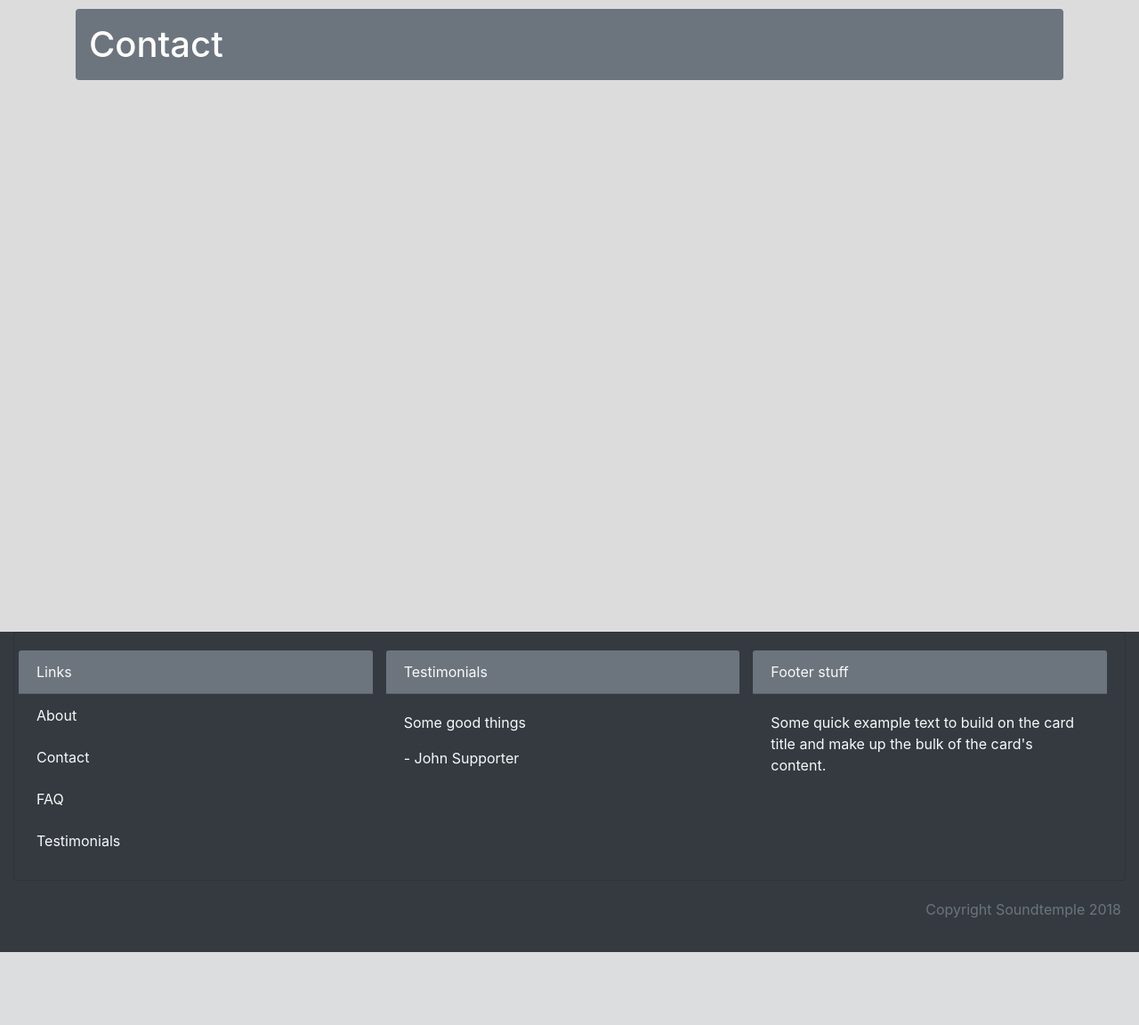
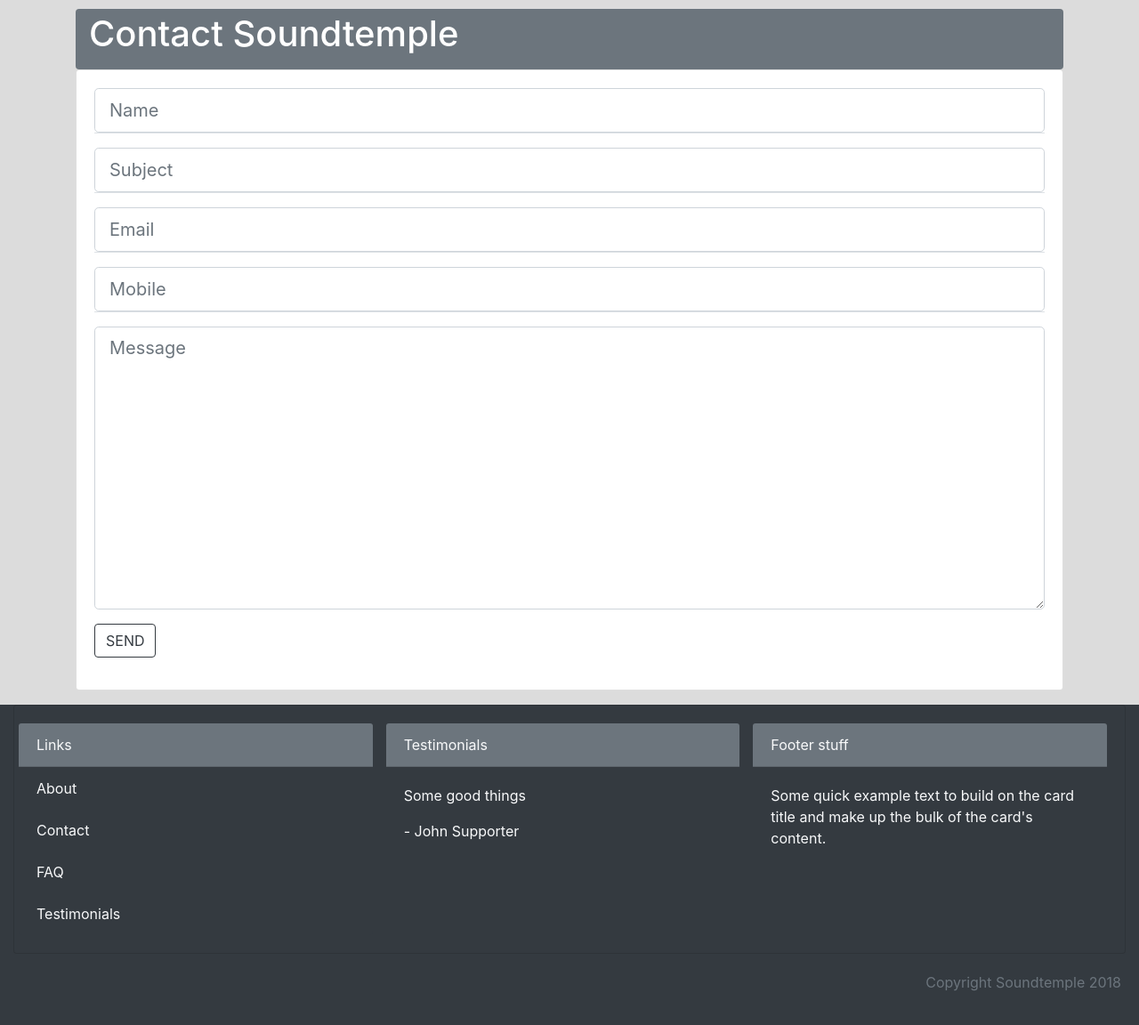
Before and after one commit to soundtemple/soundtemple, a Django app: page /contact in a window 1280 px wide. Shown: the part 56-1208 px from the top of the page at 89% size. Before the commit the page ends 1126 px from the top, so only its background shows below. Run offline with Django 3.2, Linux system fonts and the light colour scheme; parts of the project's set-up code (start-up, migrations or seed data) failed here and were passed over; some libraries are stand-ins or nearby versions.

Commit message:
Contact page

```diff
--- /dev/null
+++ b/pages/forms.py
@@ -0,0 +1,14 @@
+from django import forms
+
+
+class ContactForm(forms.Form):
+    name = forms.CharField(required=True, label="Name")
+    subject = forms.CharField(required=True, label="Subject")
+    email = forms.EmailField(required=True, label="Email")
+    mobile = forms.CharField(required=False, label="Mobile")
+    message = forms.CharField(
+        required=True,
+        widget=forms.Textarea,
+        label="Message",
+        max_length = 1020
+    )
--- a/pages/templates/pages/about.html
+++ b/pages/templates/pages/about.html
@@ -9,7 +9,7 @@
 {% block content %}
     <div class="mt-3 bg-secondary text-white rounded">
       <div class="container">
-        <h1 class="display-8 pt-3 pb-3">Contact</h1>
+        <h1 class="display-8 pt-3 pb-3">About</h1>
       </div>
     </div>
 {% endblock %}
--- a/pages/templates/pages/contact.html
+++ b/pages/templates/pages/contact.html
@@ -1,4 +1,5 @@
 {% extends 'pages/base.html' %}
+{% load widget_tweaks %}
 
 {% block title %}Soundtemple{% endblock %}
 
@@ -6,9 +7,46 @@
 {% endblock app_navbar %}
 
 {% block content %}
-    <div class="mt-3 bg-secondary text-white rounded">
-      <div class="container">
-        <h1 class="display-8 pt-3 pb-3">Contact</h1>
+<div class="mt-3 bg-secondary text-white rounded">
+  <div class="container">
+    <h1 class="display-8 pt-1 pb-3 mb-0">Contact Soundtemple</h1>
+  </div>
+</div>
+    <div class="card mb-3">
+      <div class="card-body">
+        <form method="POST" class="post-form form-group">{% csrf_token %}
+            <p class="border-bottom">{% render_field form.name class+="form-control form-control-lg"  placeholder="Name" %}</p>
+            <p class="border-bottom">{% render_field form.subject class+="form-control form-control-lg"  placeholder="Subject" %}</p>
+            <p class="border-bottom">{% render_field form.email class+="form-control form-control-lg"  placeholder="Email" %}</p>
+            <p class="border-bottom">{% render_field form.mobile class+="form-control form-control-lg"  placeholder="Mobile" %}</p>
+            <p>{% render_field form.message class+="form-control form-control-lg"  placeholder="Message" %}</p>
+            <div class="row my-3">
+                <div class="col">
+                    <button type="submit" class="save btn btn-outline-dark btn">SEND</button>
+                </div>
+                <div class="col">
+                    <p class="text-right"><small id="chars_left"></small></p>
+                </div>
+            </div>
+
+        </form>
       </div>
     </div>
+
 {% endblock %}
+{% block extra_scripts %}
+    <script>
+        var textarea = document.querySelector("textarea");
+
+        textarea.addEventListener("input", function(){
+            var maxlength = this.getAttribute("maxlength");
+            var currentLength = this.value.length;
+
+            if( currentLength >= maxlength ){
+                $('#chars_left').text('You have reached the limit');
+            }else{
+                $('#chars_left').text(maxlength - currentLength + ' characters left');
+            }
+        });
+    </script>
+{% endblock %}
--- a/pages/urls.py
+++ b/pages/urls.py
@@ -4,6 +4,7 @@
 urlpatterns = [
     url(r'^$', views.home_page, name='home_page'),
     url(r'^contact$', views.contact, name='contact'),
+    url(r'^contact_success$', views.contact_success, name='contact_success'),
     url(r'^about$', views.about, name='about'),
     url(r'^faqs$', views.faqs, name='faqs'),
     url(r'^training', views.training, name='training'),
--- a/pages/views.py
+++ b/pages/views.py
@@ -1,4 +1,9 @@
-from django.shortcuts import render
+from django.core.mail import BadHeaderError, EmailMessage
+from django.http import HttpResponse
+from django.shortcuts import render, redirect
+
+from .forms import ContactForm
+
 
 # Create your views here.
 
@@ -8,7 +13,40 @@
 
 
 def contact(request):
-    return render(request, 'pages/contact.html', {})
+    if request.method == 'GET':
+        form = ContactForm()
+    else:
+        form = ContactForm(request.POST)
+        if form.is_valid():
+            reference = 'STW-MSG: '
+            name = form.cleaned_data['name']
+            subject = form.cleaned_data['subject']
+            from_email = form.cleaned_data['email']
+            if form.cleaned_data['mobile']:
+                mobile = form.cleaned_data['email']
+            else:
+                mobile = 'No mobile supplied'
+            message = form.cleaned_data['message']
+            try:
+                email = EmailMessage(
+                                     body=reference + message,
+                                     subject=subject,
+                                     from_email=from_email,
+                                     to=['info@soundtemple.com.au'],
+                                     headers={'Reply-To': from_email},
+                                     cc=[from_email],
+                                     )
+                email.send()
+            except BadHeaderError:
+                return HttpResponse('There was a problem with your details')
+            request.session['temp_data'] = form.cleaned_data
+            return redirect('contact_success')
+    return render(request, 'pages/contact.html', {'form': form})
+
+
+def contact_success(request):
+    form_details = request.session['temp_data']
+    return render(request, 'pages/contact_success.html', {'form_details':form_details})
 
 
 def about(request):
```
Also changed, not shown: pages/templates/pages/contact_success.html (added, +28 -0 lines).
